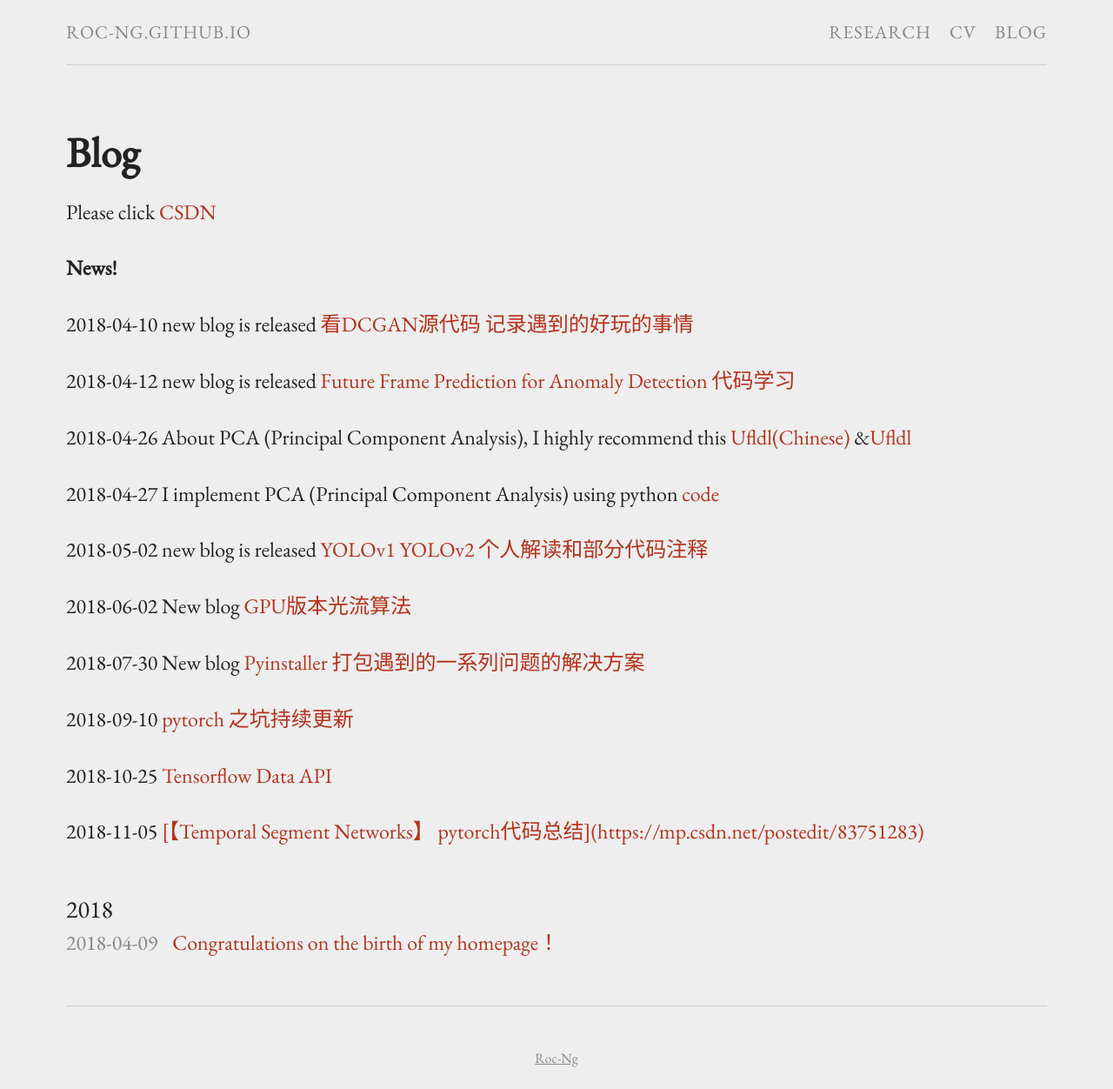
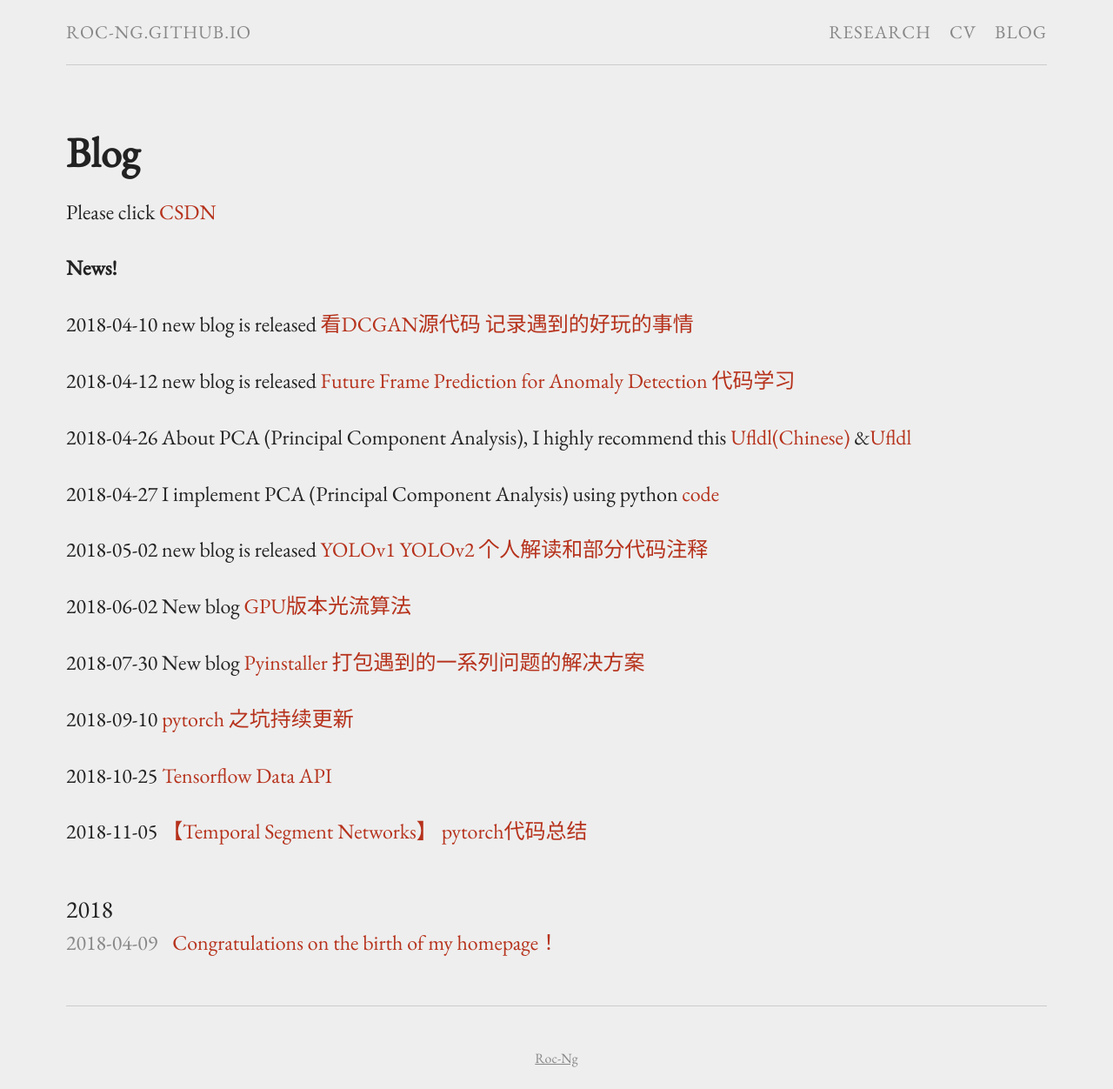
Before and after one commit to Roc-Ng/Roc-Ng.github.io, a Jekyll site: the page built from blog.md, in a window 1280 px wide. Shown: the whole page at 87% size. Built offline with Jekyll 4.4.1, drawn with Linux system fonts in a browser that asks for light colours; some of the changed lines change nothing that is shown.

Commit message:
2018-12-20

```diff
--- a/blog.md
+++ b/blog.md
@@ -26,7 +26,7 @@ Please click [CSDN](https://blog.csdn.net/windows_peng)
 
 2018-10-25 [Tensorflow Data API](https://mp.csdn.net/postedit/83376618)
 
-2018-11-05 [[【Temporal Segment Networks】 pytorch代码总结](https://mp.csdn.net/postedit/83751283) ](https://mp.csdn.net/postedit/83751283)
+2018-11-05 [【Temporal Segment Networks】 pytorch代码总结](https://mp.csdn.net/postedit/83751283)
 
 <ul class="listing">
 {% for post in site.posts %}
```
